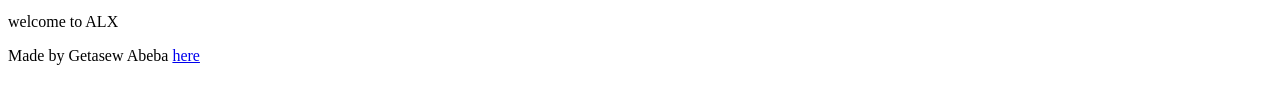
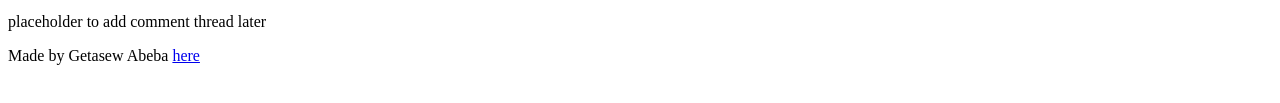
Before and after one commit to muhamedgech/My_First_Portfolio, a plain HTML site: page html_basic/index.html in a window 1280 px wide. Shown: the part 489-592 px from the top of the page. Drawn offline with Linux system fonts and the light colour scheme.

Commit message:
Create html_basic file99

```diff
--- a/html_basic/index.html
+++ b/html_basic/index.html
@@ -51,7 +51,7 @@
 </p>
 </article>
 <aside>
-    <p>welcome to ALX</p>
+    <p>placeholder to add comment thread later</p>
 </aside>
 </main>
 <footer>
```
Also changed, not shown: html_basic/tweets.html (+1 -1 lines).
